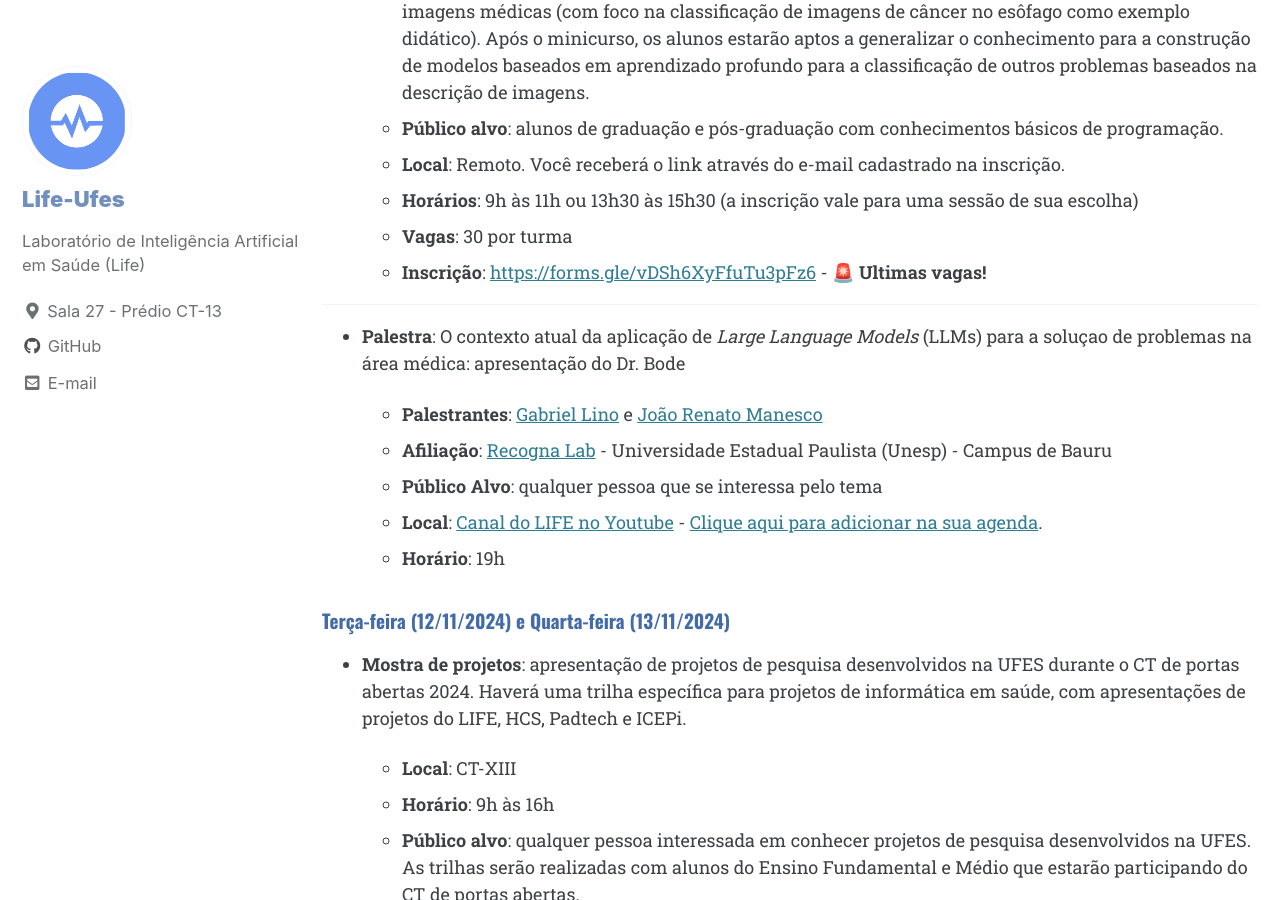
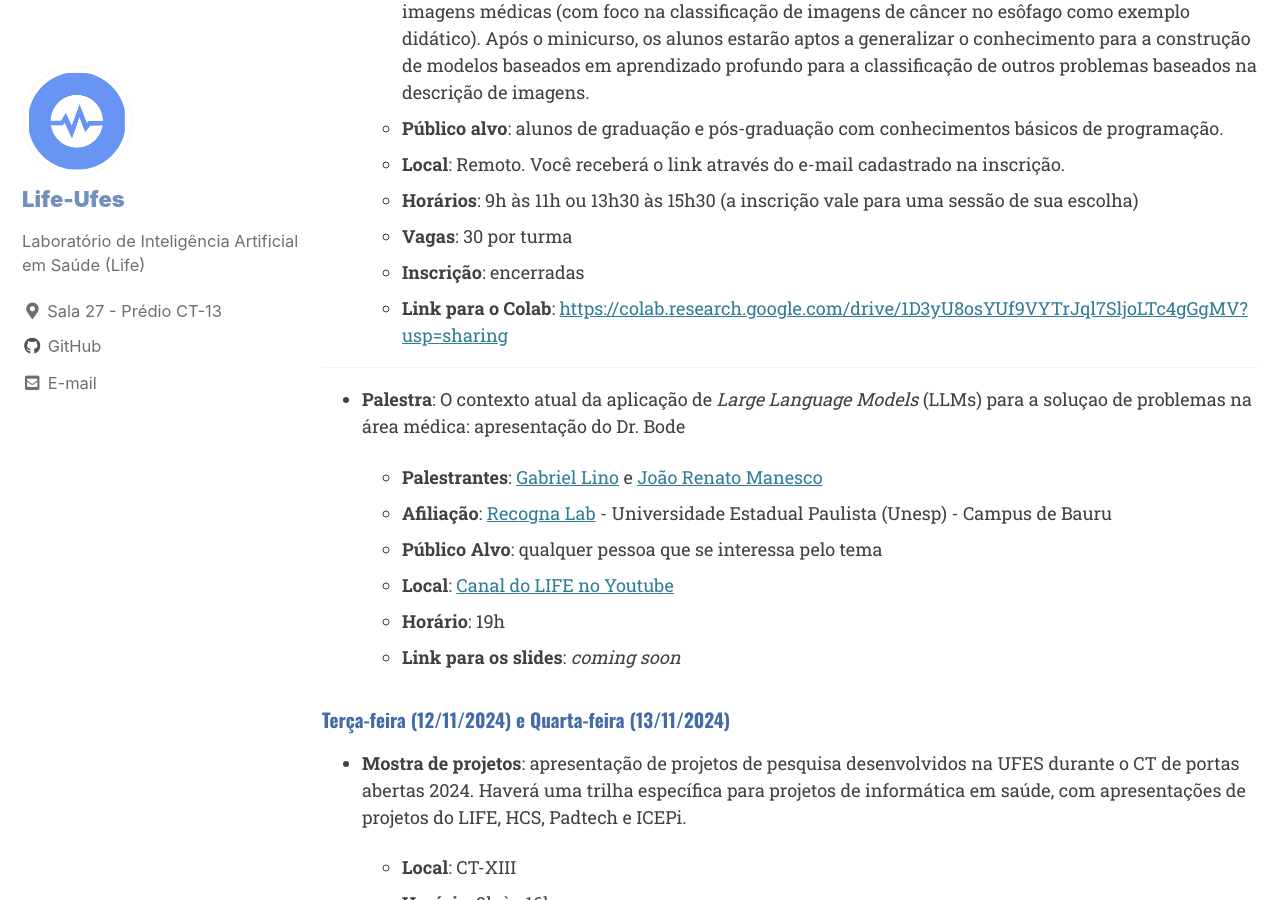
Before and after one commit to life-ufes/site, a Jekyll site: the page built from _pages/semana.md, in a window 1280 px wide and 900 px high, scrolled down 1437 px. Built offline with Jekyll 4.4.1, drawn with Linux system fonts in a browser that asks for light colours; cached includes are drawn as plain includes; some of the changed text lies outside the part shown.

Commit message:
update sis page

```diff
--- a/_pages/semana.md
+++ b/_pages/semana.md
@@ -24,7 +24,8 @@ O evento é 100% gratuito e ocorre dentro da [Semana do Conhecimento da UFES](ht
   - **Local**: Remoto. Você receberá o link através do e-mail cadastrado na inscrição.
   - **Horários**: 9h às 11h ou 13h30 às 15h30 (a inscrição vale para uma sessão de sua escolha)
   - **Vagas**: 30 por turma
-  - **Inscrição**: [https://forms.gle/vDSh6XyFfuTu3pFz6](https://forms.gle/vDSh6XyFfuTu3pFz6) - 🚨 **Ultimas vagas!**
+  - **Inscrição**: encerradas
+  - **Link para o Colab**: [https://colab.research.google.com/drive/1D3yU8osYUf9VYTrJql7SljoLTc4gGgMV?usp=sharing](https://colab.research.google.com/drive/1D3yU8osYUf9VYTrJql7SljoLTc4gGgMV?usp=sharing)
 
 
 ____
@@ -34,8 +35,9 @@ ____
   - **Palestrantes**: [Gabriel Lino](https://www.linkedin.com/in/gabriel-lino-garcia-499266183/) e [João Renato Manesco](https://www.linkedin.com/in/joao-renato/)
   - **Afiliação**: [Recogna Lab](https://recogna.tech/) - Universidade Estadual Paulista (Unesp) - Campus de Bauru
   - **Público Alvo**: qualquer pessoa que se interessa pelo tema
-  - **Local**: [Canal do LIFE no Youtube](https://www.youtube.com/watch?v=J1tpr--vJaw) - [Clique aqui para adicionar na sua agenda](https://calendar.google.com/calendar/event?action=TEMPLATE&amp;tmeid=M3ZrdHAxMjVhNW1yZDFkdGVlNW11ZDF1cjkgbGlmZUBpbmYudWZlcy5icg&amp;tmsrc=life%40inf.ufes.br).
+  - **Local**: [Canal do LIFE no Youtube](https://www.youtube.com/watch?v=J1tpr--vJaw)
   - **Horário**: 19h
+  - **Link para os slides**: *coming soon*
 
 #### Terça-feira (12/11/2024) e Quarta-feira (13/11/2024)
 
@@ -73,7 +75,7 @@ Principais projetos a serem apresentados:
   - **Local**: auditório do CT-XIII
   - **Horário**: 13h às 17h
   - **Vagas**: 40
-  - **Inscrição**: [https://forms.gle/bXSoRbNTUkgcfezMA](https://forms.gle/bXSoRbNTUkgcfezMA) - 🚨 **Ultimas vagas!**
+  - **Inscrição**: encerradas
 
 ____
 - Agenda do Workshop:
```
